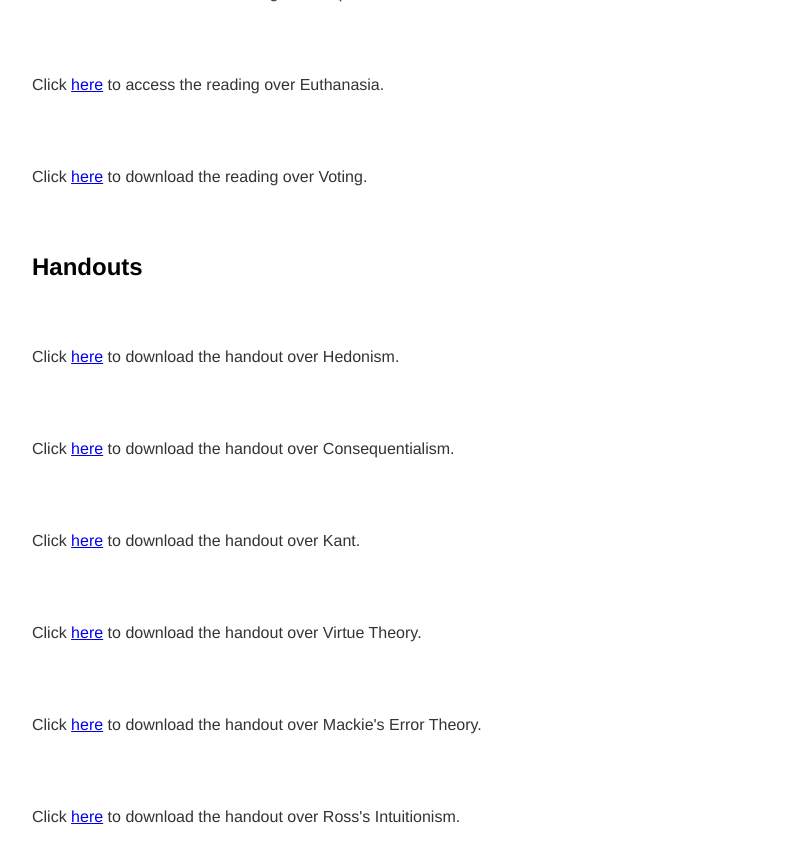
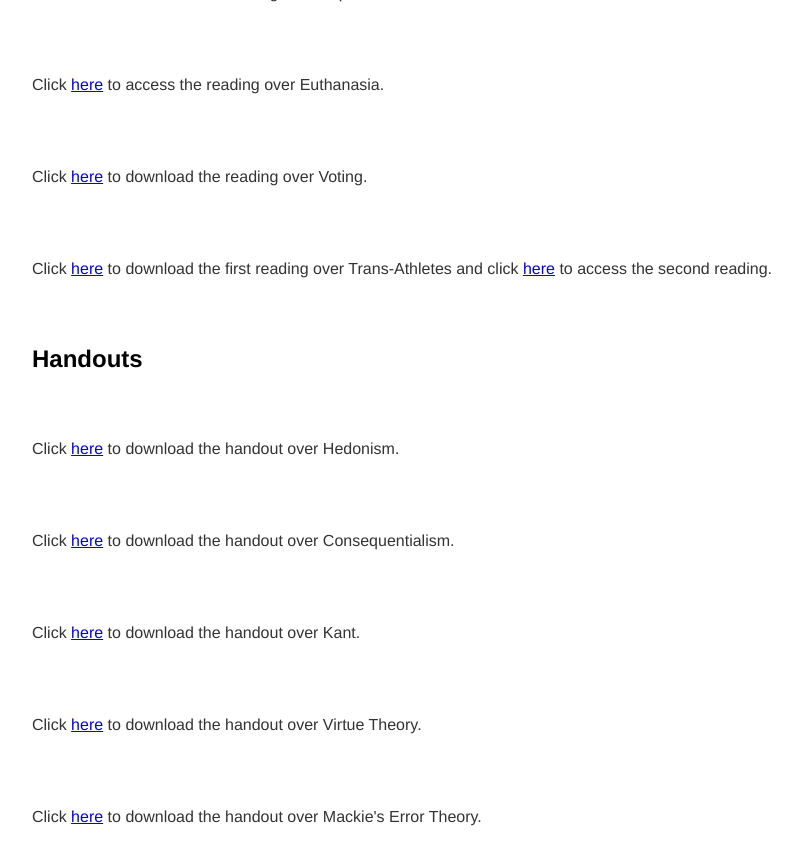
Before and after one commit to kevinjpatton/kevinjpatton.github.io, a Jekyll site: the page built from teaching/phil_2030/index.html, in a window 1280 px wide and 900 px high, scrolled down 1858 px. Shown: the top 865 px of the window, without its empty margins (160-962 px from the left). Built offline with Jekyll 4.4.1, drawn with Linux system fonts in a browser that asks for light colours; Markdown is read by kramdown in place of the engine named in the settings.

Commit message:
Update index.html

```diff
--- a/teaching/phil_2030/index.html
+++ b/teaching/phil_2030/index.html
@@ -23,6 +23,7 @@ title: Teaching - Phil 2030
 <p>Click <a href="/banda/Matthew Kramer - The Ethics of Capital Punishment.pdf" target="_blank">here</a> to download the reading over Capital Punishment.</p>
  <p>Click <a href="https://plato.stanford.edu/entries/euthanasia-voluntary/" target="_blank">here</a> to access the reading over Euthanasia.</p>
 <p>Click <a href="/teaching/phil_2030/Jason Brennan - When Not to Vote.pdf" target="_blank">here</a> to download the reading over Voting.</p>
+<p>Click <a href="/teaching/phil_2030/Sarah Teetzel - Transgender Eligibility Policies in Sport.pdf" target="_blank">here</a> to download the first reading over Trans-Athletes and click <a href="https://www.scientificamerican.com/article/what-the-science-on-gender-affirming-care-for-transgender-kids-really-shows/" target="_blank">here</a> to access the second reading.</p>
 
 <h2>Handouts</h2>
 <p>Click <a href="/teaching/phil_2030/Handout - Hedonism.pdf" target="_blank">here</a> to download the handout over Hedonism.</p>
```
